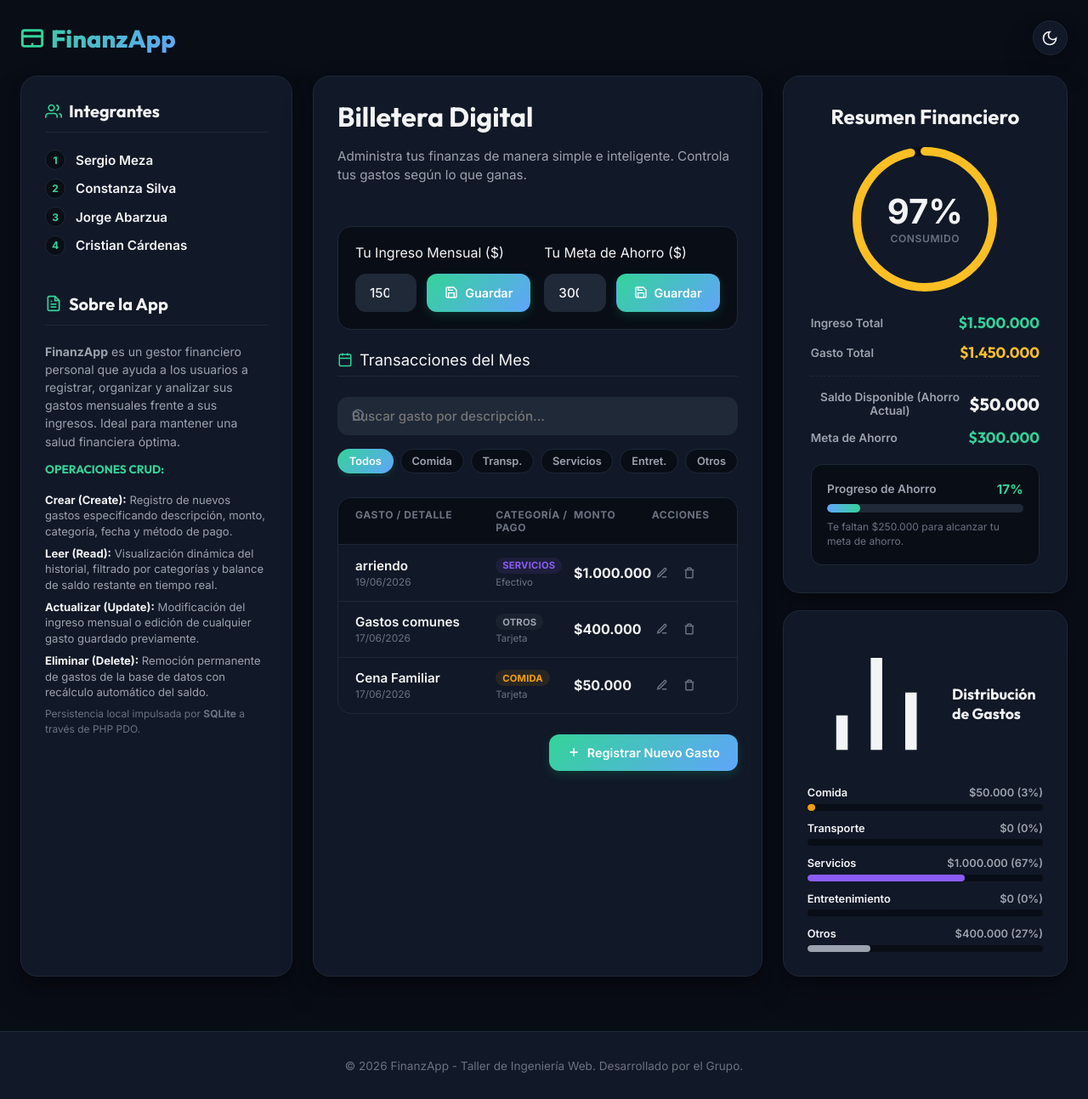
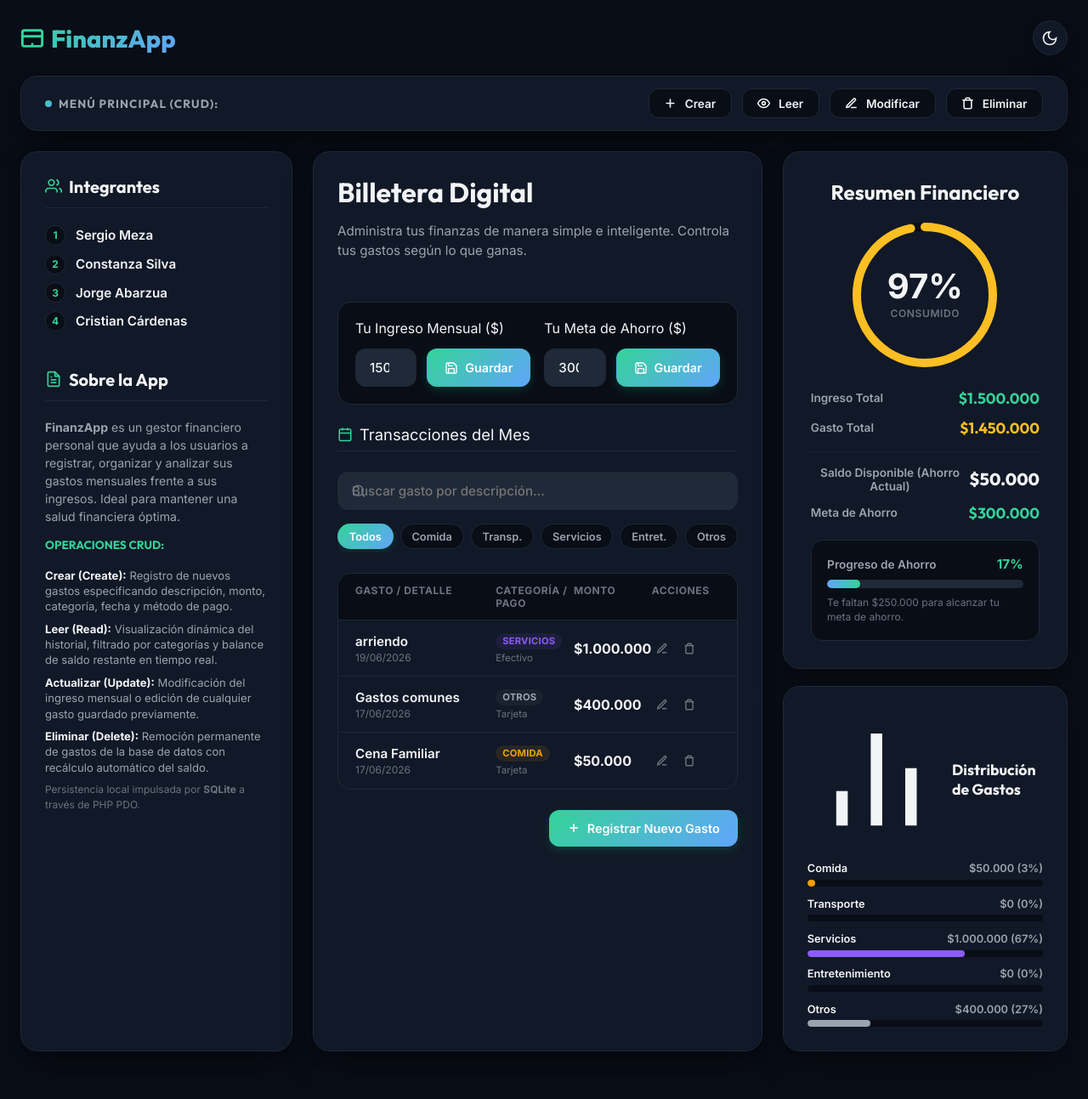
Before and after one commit to Crispurdycl/TallerIngenieria, a PHP site: page / in a window 1280 px wide. Shown: the top 1293 px of the page at 85% size. Before the commit the page ends 1262 px from the top, so only its background shows below. Run offline with PHP 8.4, Linux system fonts and the light colour scheme; data comes from the database, SQL or seed files in the repository.

Commit message:
Añadir Menú Principal de operaciones CRUD

```diff
--- a/css/style.css
+++ b/css/style.css
@@ -1070,3 +1070,150 @@ footer {
     font-size: 0.85rem;
     background-color: var(--bg-card);
 }
+
+/* ==========================================================================
+   Menú Principal (CRUD) Styles
+   ========================================================================== */
+.main-menu-nav {
+    max-width: 1400px;
+    width: 100%;
+    margin: 0 auto 1.5rem auto;
+    padding: 0 1.5rem;
+    box-sizing: border-box;
+}
+
+.nav-container {
+    background-color: var(--bg-card);
+    border: 1px solid var(--border-color);
+    border-radius: 1.25rem;
+    padding: 0.85rem 1.75rem;
+    box-shadow: var(--card-shadow);
+    display: flex;
+    justify-content: space-between;
+    align-items: center;
+    gap: 1rem;
+    flex-wrap: wrap;
+    transition: background-color var(--transition-speed), border-color var(--transition-speed);
+}
+
+.menu-label {
+    font-family: 'Outfit', sans-serif;
+    font-weight: 700;
+    font-size: 0.85rem;
+    color: var(--text-secondary);
+    text-transform: uppercase;
+    letter-spacing: 0.08em;
+    display: flex;
+    align-items: center;
+    gap: 0.5rem;
+}
+
+.menu-label::before {
+    content: '';
+    display: inline-block;
+    width: 8px;
+    height: 8px;
+    border-radius: 50%;
+    background: var(--primary-grad);
+}
+
+.nav-links {
+    display: flex;
+    gap: 0.75rem;
+    flex-wrap: wrap;
+}
+
+.nav-link-btn {
+    display: inline-flex;
+    align-items: center;
+    gap: 0.6rem;
+    background-color: var(--bg-body);
+    border: 1px solid var(--border-color);
+    color: var(--text-primary);
+    padding: 0.55rem 1.1rem;
+    border-radius: 0.75rem;
+    font-size: 0.85rem;
+    font-weight: 600;
+    cursor: pointer;
+    transition: all 0.2s cubic-bezier(0.4, 0, 0.2, 1);
+    outline: none;
+}
+
+.nav-link-btn svg {
+    width: 15px;
+    height: 15px;
+    stroke: currentColor;
+    stroke-width: 2.5;
+    fill: none;
+}
+
+.nav-link-btn:hover {
+    border-color: var(--primary-color);
+    color: var(--primary-color);
+    transform: translateY(-2px);
+    background-color: rgba(52, 211, 153, 0.06);
+    box-shadow: 0 4px 12px rgba(52, 211, 153, 0.1);
+}
+
+.nav-link-btn:active {
+    transform: translateY(0);
+}
+
+/* Highlights for items edit/delete */
+@keyframes pulse-highlight-edit {
+    0%, 100% {
+        transform: scale(1);
+        background-color: transparent;
+        color: var(--text-muted);
+    }
+    50% {
+        transform: scale(1.3);
+        background-color: var(--primary-color);
+        color: #ffffff;
+    }
+}
+
+@keyframes pulse-highlight-delete {
+    0%, 100% {
+        transform: scale(1);
+        background-color: transparent;
+        color: var(--text-muted);
+    }
+    50% {
+        transform: scale(1.3);
+        background-color: var(--accent-danger);
+        color: #ffffff;
+    }
+}
+
+.flash-edit {
+    animation: pulse-highlight-edit 0.8s ease-in-out 2;
+}
+
+.flash-delete {
+    animation: pulse-highlight-delete 0.8s ease-in-out 2;
+}
+
+@media (max-width: 800px) {
+    .nav-container {
+        flex-direction: column;
+        align-items: stretch;
+        gap: 0.85rem;
+        padding: 1.25rem;
+    }
+
+    .menu-label {
+        justify-content: center;
+        border-bottom: 1px solid var(--border-color);
+        padding-bottom: 0.5rem;
+    }
+
+    .nav-links {
+        justify-content: center;
+    }
+
+    .nav-link-btn {
+        flex-grow: 1;
+        justify-content: center;
+    }
+}
--- a/index.php
+++ b/index.php
@@ -47,6 +47,42 @@
             </svg>
         </button>
     </header>
+
+    <nav class="main-menu-nav">
+        <div class="nav-container">
+            <span class="menu-label">Menú Principal (CRUD):</span>
+            <div class="nav-links">
+                <button id="btnMenuCreate" class="nav-link-btn" title="Registrar un nuevo gasto (Crear)">
+                    <svg xmlns="http://www.w3.org/2000/svg" viewBox="0 0 24 24" fill="none" stroke="currentColor" stroke-width="2.5" stroke-linecap="round" stroke-linejoin="round">
+                        <line x1="12" y1="5" x2="12" y2="19" />
+                        <line x1="5" y1="12" x2="19" y2="12" />
+                    </svg>
+                    <span>Crear</span>
+                </button>
+                <button id="btnMenuRead" class="nav-link-btn" title="Visualizar listado de gastos (Leer)">
+                    <svg xmlns="http://www.w3.org/2000/svg" viewBox="0 0 24 24" fill="none" stroke="currentColor" stroke-width="2.5" stroke-linecap="round" stroke-linejoin="round">
+                        <path d="M1 12s4-8 11-8 11 8 11 8-4 8-11 8-11-8-11-8z" />
+                        <circle cx="12" cy="12" r="3" />
+                    </svg>
+                    <span>Leer</span>
+                </button>
+                <button id="btnMenuUpdate" class="nav-link-btn" title="Modificar un gasto existente (Modificar)">
+                    <svg xmlns="http://www.w3.org/2000/svg" viewBox="0 0 24 24" fill="none" stroke="currentColor" stroke-width="2.5" stroke-linecap="round" stroke-linejoin="round">
+                        <path d="M12 20h9" />
+                        <path d="M16.5 3.5a2.12 2.12 0 0 1 3 3L7 19l-4 1 1-4Z" />
+                    </svg>
+                    <span>Modificar</span>
+                </button>
+                <button id="btnMenuDelete" class="nav-link-btn" title="Eliminar un gasto registrado (Eliminar)">
+                    <svg xmlns="http://www.w3.org/2000/svg" viewBox="0 0 24 24" fill="none" stroke="currentColor" stroke-width="2.5" stroke-linecap="round" stroke-linejoin="round">
+                        <polyline points="3 6 5 6 21 6" />
+                        <path d="M19 6v14a2 2 0 0 1-2 2H7a2 2 0 0 1-2-2V6m3 0V4a2 2 0 0 1 2-2h4a2 2 0 0 1 2 2v2" />
+                    </svg>
+                    <span>Eliminar</span>
+                </button>
+            </div>
+        </div>
+    </nav>
 
     <main>
         <section class="card sidebar-info">
--- a/js/app.js
+++ b/js/app.js
@@ -43,6 +43,11 @@ const expenseDate = document.getElementById("expenseDate");
 const expensePaymentMethod = document.getElementById("expensePaymentMethod");
 const btnCancelExpense = document.getElementById("btnCancelExpense");
 const btnSaveExpense = document.getElementById("btnSaveExpense");
+
+const btnMenuCreate = document.getElementById("btnMenuCreate");
+const btnMenuRead = document.getElementById("btnMenuRead");
+const btnMenuUpdate = document.getElementById("btnMenuUpdate");
+const btnMenuDelete = document.getElementById("btnMenuDelete");
 
 const categoryDistribution = document.getElementById("categoryDistribution");
 const toast = document.getElementById("toast");
@@ -429,6 +434,50 @@ btnOpenAddModal.addEventListener("click", openAddModal);
 btnCancelExpense.addEventListener("click", closeExpenseModal);
 btnSaveExpense.addEventListener("click", saveExpense);
 
+btnMenuCreate.addEventListener("click", openAddModal);
+
+btnMenuRead.addEventListener("click", () => {
+    const listHeader = document.querySelector(".section-title");
+    if (listHeader) {
+        listHeader.scrollIntoView({ behavior: 'smooth', block: 'start' });
+        showToast("Visualizando lista de gastos registrados.");
+    }
+});
+
+btnMenuUpdate.addEventListener("click", () => {
+    const listHeader = document.querySelector(".section-title");
+    if (listHeader) {
+        listHeader.scrollIntoView({ behavior: 'smooth', block: 'start' });
+    }
+    const editBtns = document.querySelectorAll(".btn-item-action.edit");
+    if (editBtns.length > 0) {
+        editBtns.forEach(btn => {
+            btn.classList.add("flash-edit");
+            setTimeout(() => btn.classList.remove("flash-edit"), 2000);
+        });
+        showToast("Haz clic en el lápiz (Editar) del gasto que deseas modificar.");
+    } else {
+        showToast("No hay gastos registrados para modificar. Registra uno primero.");
+    }
+});
+
+btnMenuDelete.addEventListener("click", () => {
+    const listHeader = document.querySelector(".section-title");
+    if (listHeader) {
+        listHeader.scrollIntoView({ behavior: 'smooth', block: 'start' });
+    }
+    const deleteBtns = document.querySelectorAll(".btn-item-action.delete");
+    if (deleteBtns.length > 0) {
+        deleteBtns.forEach(btn => {
+            btn.classList.add("flash-delete");
+            setTimeout(() => btn.classList.remove("flash-delete"), 2000);
+        });
+        showToast("Haz clic en el basurero (Eliminar) del gasto que deseas remover.");
+    } else {
+        showToast("No hay gastos registrados para eliminar. Registra uno primero.");
+    }
+});
+
 expenseModal.addEventListener("click", (e) => {
     if (e.target === expenseModal) {
         closeExpenseModal();
```
Also changed, not shown: db/db.php (line endings or trailing spaces).
